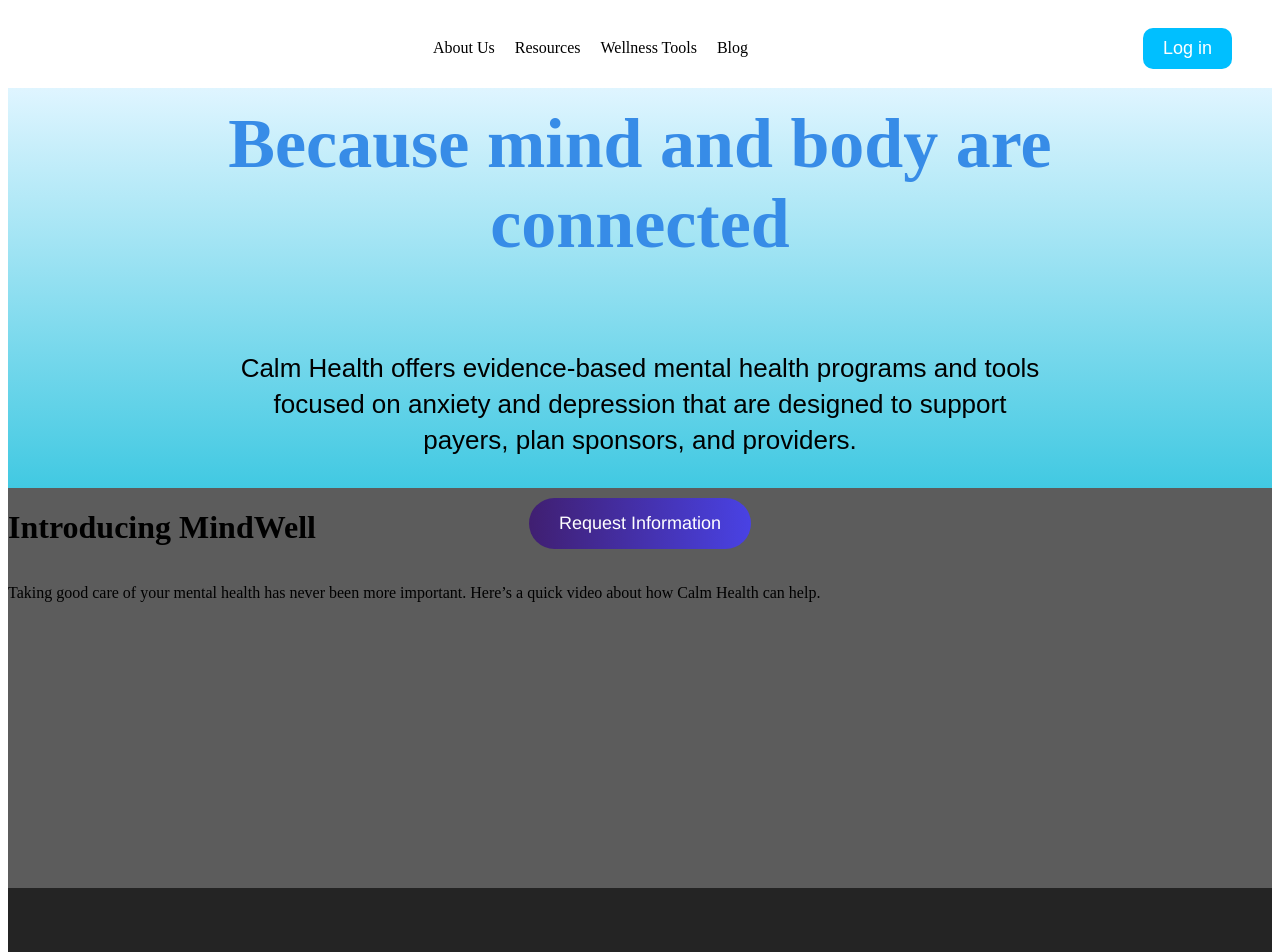
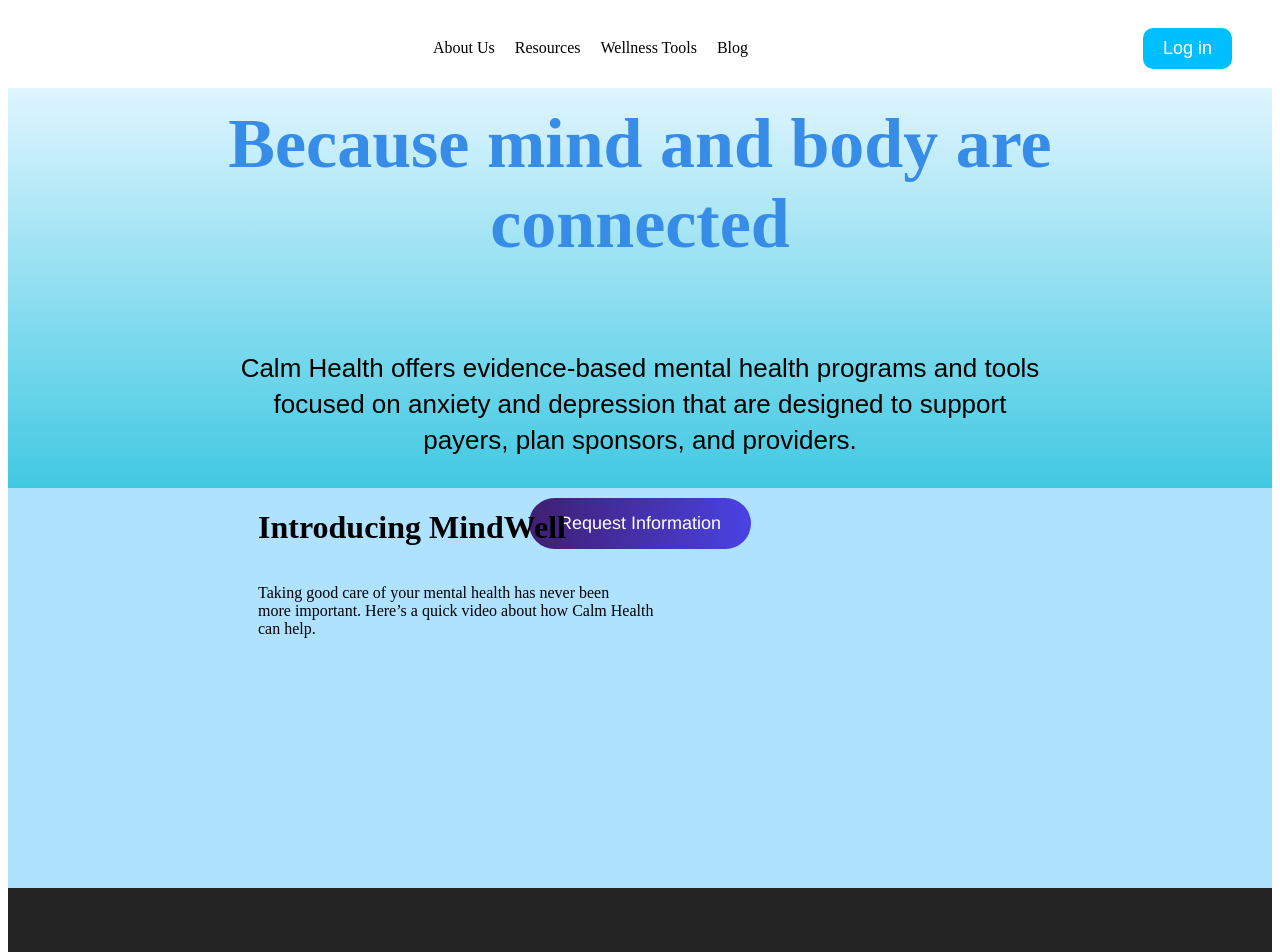
Before and after one commit to Raghavkhedar/mentalHealth, a React (Vite) app: page / in a window 1280 px wide. Shown: the top 952 px of the page. Built offline with nearby package versions, Linux system fonts and the light colour scheme.

Commit message:
gfgfgfgfgg

```diff
--- a/src/components/hero2/Hero2.jsx
+++ b/src/components/hero2/Hero2.jsx
@@ -4,8 +4,8 @@
     return (
         <div className={styles.hero}>
             <div><h1>Introducing MindWell</h1></div>
-            <div><p>Taking good care of your mental health has never been more important.
-                Here’s a quick video about how Calm Health can help.</p></div>
+            <div><p>Taking good care of your mental health has never been <br/>more important.
+                Here’s a quick video about how Calm Health<br/> can help.</p></div>
         </div>
     )
 }
--- a/src/components/hero2/hero2.module.css
+++ b/src/components/hero2/hero2.module.css
@@ -4,5 +4,6 @@
     /* justify-content: center; */
     align-items: left;
     height:50vh;
-    background: #5c5c5c;
+    background: #AEE2FF;
+    padding-left: 250px;
 }
```
